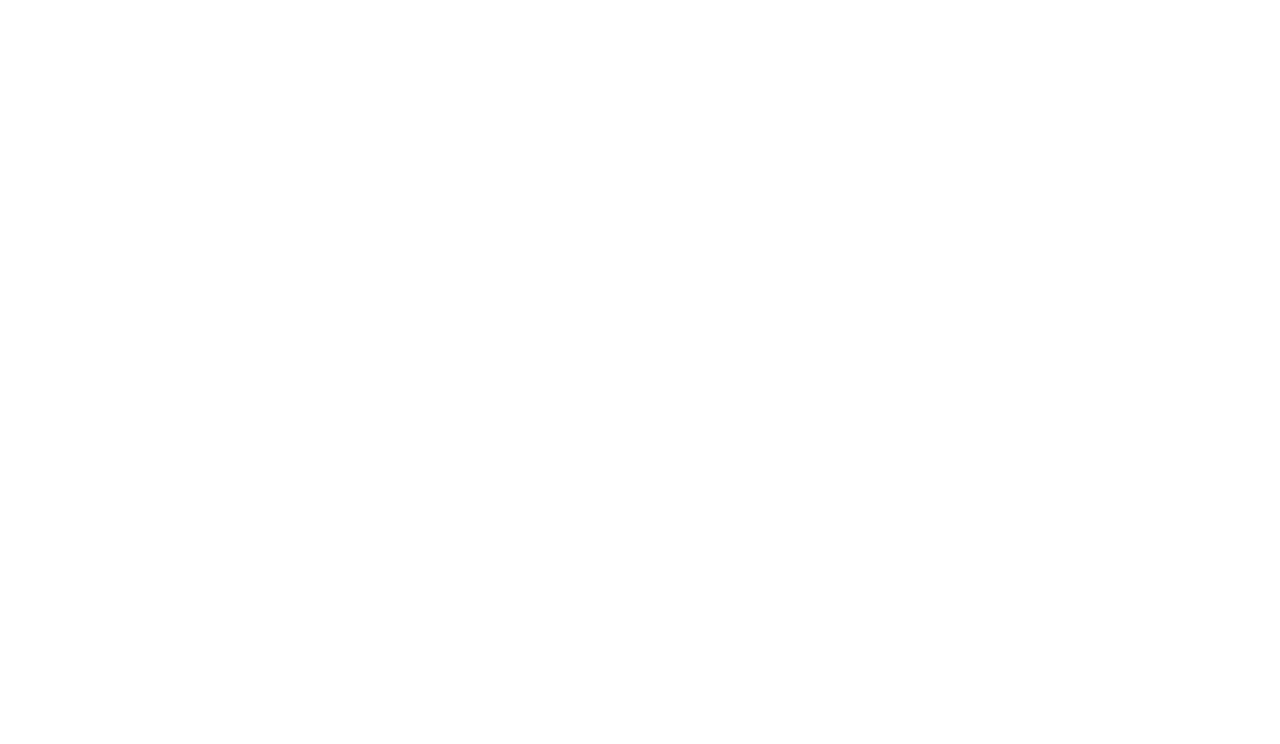
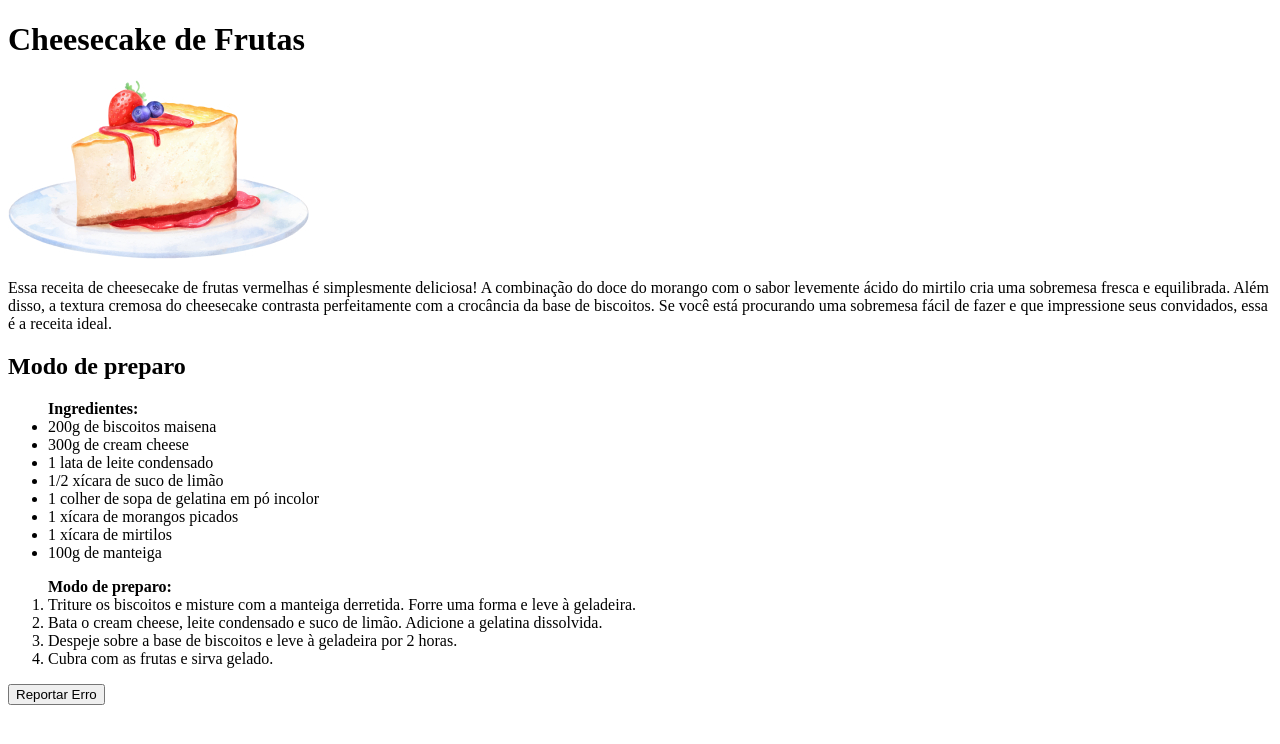
Before and after one commit to isamallow/cheesecake, a plain HTML site: page index.html in a window 1280 px wide. Drawn offline with Linux system fonts and the light colour scheme.

Commit message:
add html structure

```diff
--- a/index.html
+++ b/index.html
@@ -1,11 +1,44 @@
 <!DOCTYPE html>
-<html lang="en">
+<html lang="pt-br">
 <head>
   <meta charset="UTF-8">
   <meta name="viewport" content="width=device-width, initial-scale=1.0">
-  <title>Document</title>
+  <title>Cheesecake</title>
 </head>
 <body>
 
+  <main>
+    <div class="recipe">
+      <h1>Cheesecake de Frutas</h1>
+      <img src="./assets/cheesecake-mobile.jpg"
+      alt="Ilustração de um cheesecake com calda de frutas vermelhas com morango e mirtilo em cima." />
+      <p>Essa receita de cheesecake de frutas vermelhas é simplesmente deliciosa! A combinação do doce do morango com o sabor levemente ácido do mirtilo cria uma sobremesa fresca e equilibrada. Além disso, a textura cremosa do cheesecake contrasta perfeitamente com a crocância da base de biscoitos. Se você está procurando uma sobremesa fácil de fazer e que impressione seus convidados, essa é a receita ideal.</p>
+    </div>
+    <div class="ingrendients">
+      <h2>Modo de preparo</h2>
+      <ul>
+        <strong>Ingredientes:</strong>
+       <li>200g de biscoitos maisena</li>
+       <li>300g de cream cheese</li>
+       <li>1 lata de leite condensado</li>
+       <li>1/2 xícara de suco de limão</li>
+       <li>1 colher de sopa de gelatina em pó incolor</li>
+       <li>1 xícara de morangos picados</li>
+       <li>1 xícara de mirtilos</li>
+       <li>100g de manteiga</li>
+      </ul>
+
+      <ol>
+        <strong>Modo de preparo:</strong>
+        <li>Triture os biscoitos e misture com a manteiga derretida. Forre uma forma e leve à geladeira.</li>
+        <li>Bata o cream cheese, leite condensado e suco de limão. Adicione a gelatina dissolvida.</li>
+        <li>Despeje sobre a base de biscoitos e leve à geladeira por 2 horas.</li>
+        <li>Cubra com as frutas e sirva gelado.</li>
+      </ol>
+
+      <button>Reportar Erro</button>
+    </div>
+  </main>
+
 </body>
 </html>
```
Also changed, not shown: assets/cheesecake-mobile.jpg (added).
